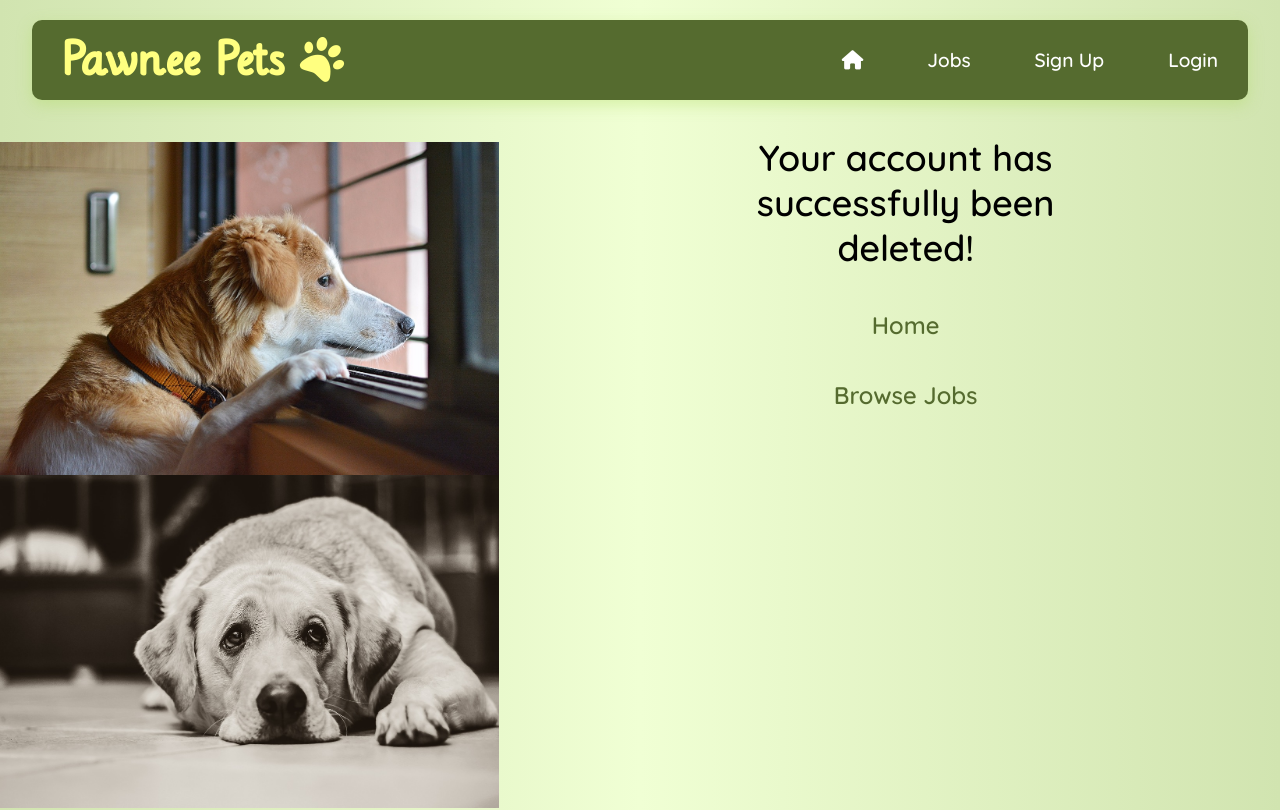
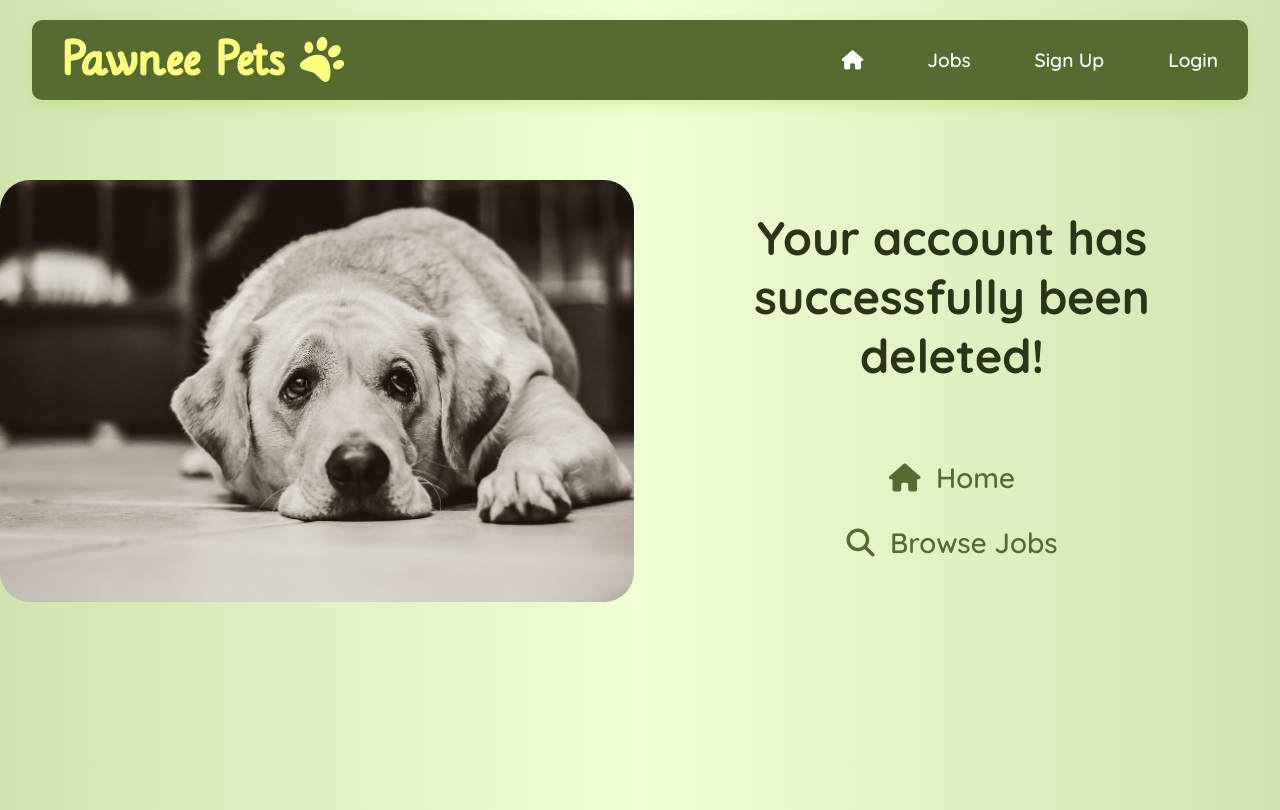
Before and after one commit to catherineloesch/project4-react-frontend, a React (Create React App) app: page /users/accountdeleted in a window 1280 px wide. Shown: the top 810 px of the page. Built offline with nearby package versions, Linux system fonts and the light colour scheme.

Commit message:
add icons to dashboard, deletedAccountPage, LogoutSuccessfulPage

```diff
--- a/src/App.js
+++ b/src/App.js
@@ -21,6 +21,7 @@ import EditJob from './pages/EditJob';
 import DeleteJob from './pages/DeleteJob';
 import EditUser from './pages/EditUser';
 import UserProfile from './pages/UserProfile';
+import NotificationLogoutSuccessful from './pages/NotificationLogoutSuccessful';
 
 function App() {
   const navigate = useNavigate();
@@ -56,6 +57,8 @@ function App() {
           <Route path='/users/:id/profile' element={<UserProfile />} />
           <Route path='/users/:id/edit' element={<EditUser />} />
 
+
+          <Route path='/users/logoutsuccessful' element={<NotificationLogoutSuccessful/>} />
           <Route path='/users/:id/delete' element={<DeleteAccount />} />
           <Route path='/users/accountdeleted' element={<NotificationAccountDeleted />} />
 
--- a/src/assets/icons.js
+++ b/src/assets/icons.js
@@ -33,6 +33,13 @@ const pawIconR = {
       url: 'https://fontawesome.com/icons/paw?f=classic&s=solid&rt=rotate-90',
       className: "fa-solid fa-paw fa-rotate-90",
       html: (<i class="fa-solid fa-paw fa-rotate-90"></i>)
+}
+
+const browseIcon = {
+      source: 'FontAwesome',
+      url: 'https://fontawesome.com/icons/magnifying-glass?f=classic&s=solid',
+      className: "fa-solid fa-magnifying-glass",
+      html: (<i class="fa-solid fa-magnifying-glass"></i>)
 }
 
 //header nav links
@@ -104,6 +111,19 @@ const plusIcon = {
       html: (<i class="fa-solid fa-plus"></i>)
 }
 
+const profileIcon = {
+      source: 'FontAwesome',
+      url: 'https://fontawesome.com/icons/user?f=classic&s=solid',
+      className:"fa-solid fa-user",
+      html: (<i class="fa-solid fa-user"></i>)
+}
+const viewIcon = {
+      source: 'FontAwesome',
+      url: 'https://fontawesome.com/icons/eye?f=classic&s=regular',
+      className: "fa-regular fa-eye",
+      html: (<i class="fa-regular fa-eye"></i>)
+}
+
 
 
 export {
@@ -118,5 +138,8 @@ export {
       boneIcon,
       editIcon,
       deleteIcon,
-      plusIcon
+      plusIcon,
+      browseIcon,
+      profileIcon,
+      viewIcon
  };
--- a/src/components/Card.css
+++ b/src/components/Card.css
@@ -39,7 +39,7 @@ Job card elements
     max-width: calc(33.33% - 20px);
     width: 100%;
     border-radius: 10px;
-    background-color: var(--brown);
+    background-color: var(--deepolive);
     padding-bottom: 20px;
     padding-top: 5px;
     margin-bottom: 20px;
--- a/src/pages/Dashboard.js
+++ b/src/pages/Dashboard.js
@@ -3,6 +3,7 @@ import { useEffect, useContext } from 'react';
 import { Link, useNavigate, useParams } from "react-router-dom";
 import { LoginContext } from "../contexts/LoginContext"
 import { getCurrentUser, authenticateUser } from './../api/user_api'
+import { plusIcon, profileIcon, viewIcon, editIcon, deleteIcon } from '../assets/icons';
 import './pages.css'
 
 export default function Dashboard(props) {
@@ -58,13 +59,15 @@ export default function Dashboard(props) {
 
         <img src={require('./../assets/images/dog_computer.jpg')} alt="photograph of dog with computer"  className='dog-pc-img' />
 
-            <div className='dashboard-links'>
-              <Link to={`/users/${params.id}/jobs/new`}><div>Post new job</div></Link>
-              <Link to={`/users/${params.id}/jobs`}><div>View my current job posts</div></Link>
-              <Link to={`/users/${params.id}/profile`}><div>View my Profile</div></Link>
-              <Link to={`/users/${params.id}/edit`}><div>Edit Profile</div></Link>
-              <Link to={`/users/${params.id}/delete`}><div>Delete Account</div></Link>
+          <div className='dashboard-links'>
+            <Link to={`/users/${params.id}/jobs/new`}><span><i className={plusIcon.className}></i>&nbsp;&nbsp;Post new job </span></Link>
+            <Link to={`/users/${params.id}/jobs`}><span><i className={viewIcon.className}></i>&nbsp;&nbsp; View my current job posts</span></Link>
+            <Link to={`/users/${params.id}/profile`}><span><i className={profileIcon.className}></i>&nbsp;&nbsp; View my Profile</span></Link>
+            <Link to={`/users/${params.id}/edit`}><span><i className={editIcon.className}></i>&nbsp;&nbsp; Edit Profile</span></Link>
+            <Link to={`/users/${params.id}/delete`}><span><i className={deleteIcon.className}></i>&nbsp;&nbsp; Delete Account</span></Link>
           </div>
+          <img src={require('./../assets/images/dog_computer.jpg')} alt="photograph of dog with computer"  className='dog-pc-img2' />
+
         </div>
 
 
--- a/src/pages/NotificationAccountDeleted.js
+++ b/src/pages/NotificationAccountDeleted.js
@@ -1,23 +1,25 @@
 import React from 'react'
 import { Link } from "react-router-dom";
 import './pages.css'
+import { homeIcon, browseIcon } from '../assets/icons';
+
 
 export default function NotificationAccountDeleted() {
 
   return (
-    <div className='notification-account-deleted'>
+    <div className='account-deleted-page'>
+      <div className='account-deleted-grid'>
 
-      <div className='account-deleted-img-container'>
-        <img src={require('./../assets/images/dog_window.jpg')} alt="photograph of dog looking out a window" className='account-deleted-img'  />
-        <img src={require('./../assets/images/dog_sad.jpg')} alt="black and white dog photograph" className='account-deleted-img'  />
+          <img src={require('./../assets/images/dog_sad.jpg')} alt="black and white dog photograph" className='account-deleted-img'  />
+
+
+        <div className='account-deleted-text-container'>
+          <h1>Your account has successfully been deleted!</h1>
+          <Link to='/'><span><i className={homeIcon.className}></i>&nbsp;&nbsp;Home </span></Link>
+          <Link to='/jobs'><span><i className={browseIcon.className}></i>&nbsp;&nbsp;Browse Jobs </span></Link>
+        </div>
+
       </div>
-
-      <div className='account-deleted-text-container'>
-        <p>Your account has successfully been deleted!</p>
-        <Link to='/'>Home</Link>
-        <Link to='/jobs'>Browse Jobs</Link>
-      </div>
-
     </div>
   )
 }
--- /dev/null
+++ b/src/pages/NotificationLogoutSuccessful.js
@@ -0,0 +1,24 @@
+import React from 'react'
+import { Link } from "react-router-dom";
+import { homeIcon, browseIcon } from '../assets/icons';
+import './pages.css'
+
+export default function NotificationLogoutSuccessful() {
+  return (
+    <div className='logout-successful-page'>
+        <div className='logout-successful-grid'>
+
+            <div className='logout-successful-text-container'>
+                <h1>Logout Successful!</h1>
+                <Link to='/'><span><i className={homeIcon.className}></i>&nbsp;&nbsp;Home </span></Link>
+                <Link to='/jobs'><span><i className={browseIcon.className}></i>&nbsp;&nbsp;Browse Jobs </span></Link>
+            </div>
+
+            <img src={require('./../assets/images/dog_window.jpg')} alt="photograph of dog looking out a window" className='logout-successful-img'  />
+
+
+        </div>
+
+    </div>
+  )
+}
--- a/src/pages/pages.css
+++ b/src/pages/pages.css
@@ -118,6 +118,9 @@ border-radius: 10px;
     max-width: calc(60% - 20px);
     padding: 20px;
 }
+.dog-pc-img2{
+    display: none;
+}
 
 .dashboard-links a {
     color: var(--lightolive);
@@ -133,40 +136,167 @@ border-radius: 10px;
 }
 
 
+@media screen and (max-width: 840px) {
+
+
+    .dog-pc-img2 {
+        width: 100%;
+
+    }
+
+    .dashboard-links {
+
+        padding-top: 30px;
+        padding-bottom: 30px;
+
+    }
+    .dashboard-links a{
+        padding: 10px;
+        font-size: 22px;
+
+    }
+
+
+
+
+  }
+
+
+@media screen and (max-width: 840px) {
+
+    .dashboard-grid {
+
+        display: flex;
+        justify-content: center;
+        align-items: center;
+        margin: 0;
+        padding: 0;
+        width: 100%;
+
+    }
+
+    .dog-pc-img {
+        display: none;
+    }
+    .dog-pc-img2 {
+        display: flex;
+        width: 90%;
+        border-radius: 10px;
+        margin-bottom: 30px;
+    }
+
+    .dashboard-links {
+        display: flex;
+        flex-direction: column;
+        justify-content: space-between;
+        padding-top: 30px;
+        padding-bottom: 30px;
+
+    }
+    .dashboard-links a {
+        padding: 15px;
+        font-size: 22px;
+
+    }
+
+
+
+
+  }
+
+
+
+/*
+----------------------------------------------------------------------------------------------------------------
+Notification Page after logout successful
+----------------------------------------------------------------------------------------------------------------
+*/
+
+.logout-successful-page{
+    margin-top: 180px;
+}
+
+.logout-successful-grid{
+    display: grid;
+    grid-template-columns: 40% 60%;
+}
+
+.logout-successful-text-container {
+    display: flex;
+    flex-direction: column;
+    justify-content: center;
+    align-items: center;
+}
+
+.logout-successful-text-container h1 {
+    /* margin-top: -210px; */
+    margin-bottom: 60px;
+    color: var(--deepolive);
+    font-size: 47px;
+}
+
+.logout-successful-text-container a {
+    color: var(--darkolive);
+    font-size: 28px;
+    display: block;
+    padding: 15px;
+
+    text-align: center;
+}
+
+
+.logout-successful-text-container a:hover {
+    color: var(--brown)
+}
+
+.logout-successful-img {
+    width: 90%;
+    border-radius: 30px;
+}
+
+
+
 /*
 ----------------------------------------------------------------------------------------------------------------
 Notification Page after account is successfully deleted
 ----------------------------------------------------------------------------------------------------------------
 */
 
-.notification-account-deleted {
-    display: flex;
-    flex-direction: row;
-    text-align: center;
-    justify-content: center;
-    align-items: center;
-    gap: 4vh;
-    margin: 0;
+.account-deleted-page {
+    margin-top: 180px;
+
+}
+
+.account-deleted-grid {
+    display: grid;
+    grid-template-columns: 55% 45%;
 }
 
 .account-deleted-text-container {
-    width: 60vw;
     display: flex;
     flex-direction: column;
-    gap: 5vh;
-    height: 85vh;
+    justify-content: center;
+    align-items: center;
+    margin-left: -80px;
 }
-.account-deleted-text-container p {
-    font-size: 4.5vh;
-    padding-left: 15vw;
-    padding-right: 15vw;
+.account-deleted-text-container h1 {
+    margin-bottom: 60px;
+    color: var(--deepolive);
+    font-size: 47px;
+    text-align: center;
+    width: 80%;
 }
 
 .account-deleted-text-container a {
-    font-size: 3vh;
-    text-decoration: none;
     color: var(--darkolive);
-    font-weight: 500;
+    font-size: 28px;
+    display: block;
+    padding: 15px;
+    text-align: center;
+}
+
+.account-deleted-text-container a:hover {
+    color: var(--brown)
 }
 
 .account-deleted-img-container {
@@ -176,7 +306,8 @@ Notification Page after account is successfully deleted
     background-color: var(--darkolive);
 }
 .account-deleted-img {
-   width: 100%;
+    width: 90%;
+    border-radius: 30px;
 }
 
 
```
